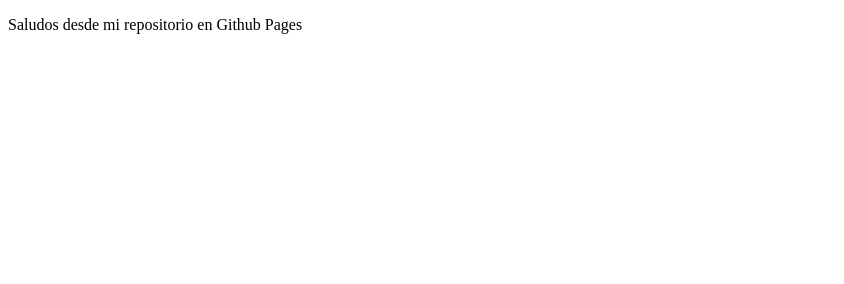
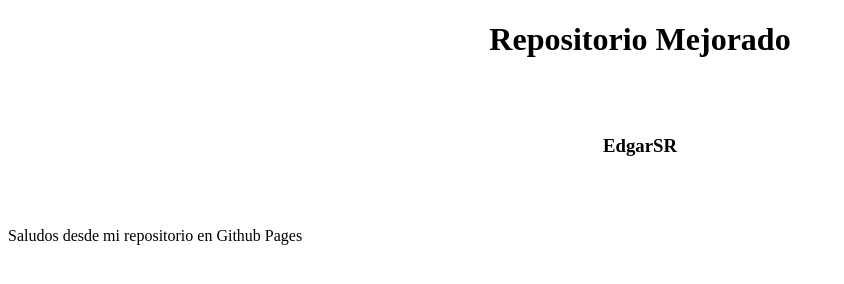
Before and after one commit to ESRMX/EjemploGithub.github.io, a plain HTML site: page index.html in a window 1280 px wide. Shown: the whole page, without its empty margins (0-844 px from the left). Drawn offline with Linux system fonts and the light colour scheme.

Commit message:
Se modifico el html agregando css

```diff
--- a/index.html
+++ b/index.html
@@ -6,7 +6,14 @@
     <meta name="viewport" content="width=device-width, initial-scale=1.0">
     <title>Prueba GitHub Pages</title>
 </head>
-<body>
+<body id="principal">
+    <center>
+        <h1>Repositorio Mejorado</h1>
+        <br><br>
+        <h3>EdgarSR</h3>
+    </center>
+    <br>
+    <br>
     <p>Saludos desde mi repositorio en Github Pages</p>
 </body>
 </html>
--- /dev/null
+++ b/style.css
@@ -0,0 +1,3 @@
+#principal{
+    background-image: "amazing.jpg";
+}
```
Also changed, not shown: amazing.jpg (added).
